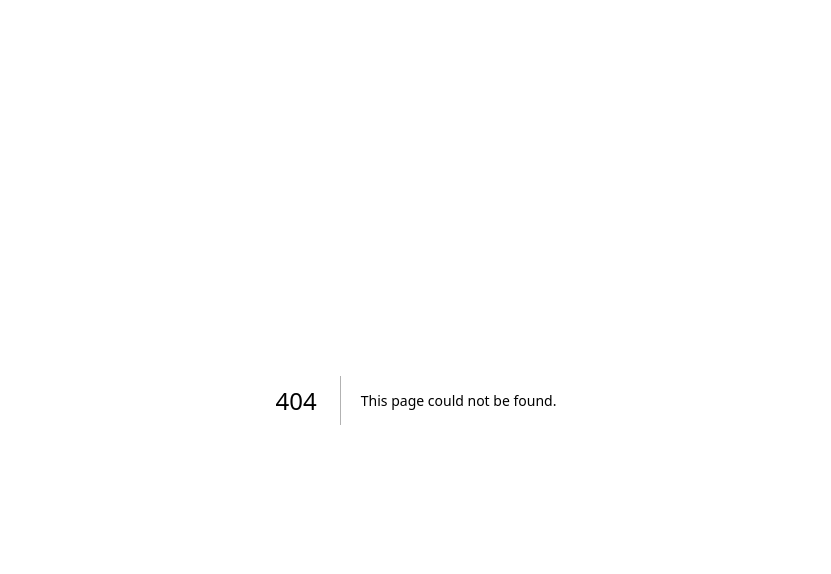
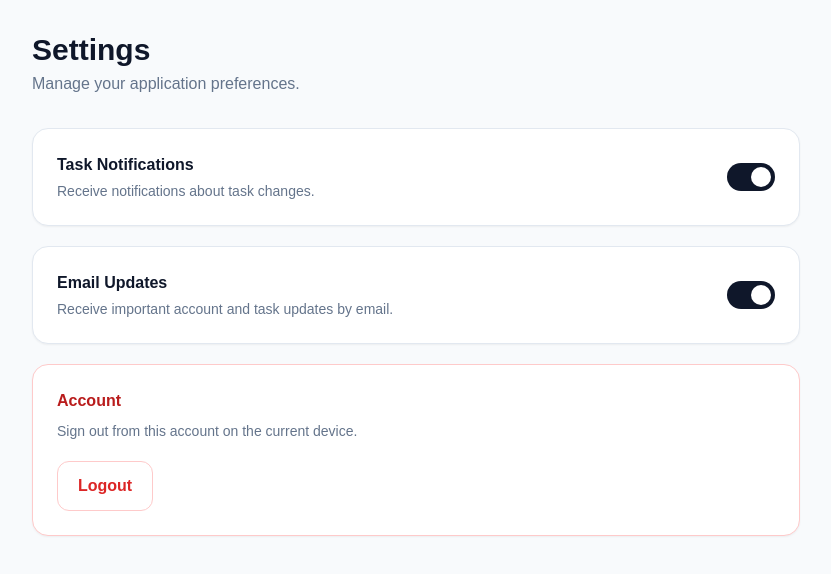
Before and after one commit to appdeveloper3882423-gif/task-manager, a Next.js app: page /dashboard/settings in a window 1280 px wide. Before the commit this address had no page. Shown: the top 574 px of the page, without its empty margins (224-1055 px from the left). Built offline with nearby package versions, Linux system fonts and the light colour scheme.

Commit message:
Create page.tsx

```diff
--- /dev/null
+++ b/app/dashboard/settings/page.tsx
@@ -0,0 +1,85 @@
+"use client";
+
+import { useState } from "react";
+
+export default function SettingsPage() {
+  const [notifications, setNotifications] = useState(true);
+  const [emailUpdates, setEmailUpdates] = useState(true);
+
+  return (
+    <main className="min-h-screen bg-slate-50 p-5 md:p-8">
+      <div className="mx-auto max-w-3xl">
+        <div className="mb-8">
+          <h1 className="text-3xl font-bold text-slate-900">Settings</h1>
+          <p className="mt-1 text-slate-500">
+            Manage your application preferences.
+          </p>
+        </div>
+
+        <div className="space-y-5">
+          <Setting
+            title="Task Notifications"
+            description="Receive notifications about task changes."
+            enabled={notifications}
+            onChange={setNotifications}
+          />
+
+          <Setting
+            title="Email Updates"
+            description="Receive important account and task updates by email."
+            enabled={emailUpdates}
+            onChange={setEmailUpdates}
+          />
+
+          <div className="rounded-2xl border border-red-200 bg-white p-6 shadow-sm">
+            <h2 className="font-bold text-red-700">Account</h2>
+
+            <p className="mt-2 text-sm text-slate-500">
+              Sign out from this account on the current device.
+            </p>
+
+            <button className="mt-5 rounded-xl border border-red-200 px-5 py-3 font-semibold text-red-600 hover:bg-red-50">
+              Logout
+            </button>
+          </div>
+        </div>
+      </div>
+    </main>
+  );
+}
+
+function Setting({
+  title,
+  description,
+  enabled,
+  onChange,
+}: {
+  title: string;
+  description: string;
+  enabled: boolean;
+  onChange: (value: boolean) => void;
+}) {
+  return (
+    <div className="flex items-center justify-between gap-5 rounded-2xl border border-slate-200 bg-white p-6 shadow-sm">
+      <div>
+        <h2 className="font-bold text-slate-900">{title}</h2>
+        <p className="mt-1 text-sm text-slate-500">{description}</p>
+      </div>
+
+      <button
+        type="button"
+        onClick={() => onChange(!enabled)}
+        className={`relative h-7 w-12 rounded-full transition ${
+          enabled ? "bg-slate-900" : "bg-slate-300"
+        }`}
+        aria-label={title}
+      >
+        <span
+          className={`absolute top-1 h-5 w-5 rounded-full bg-white transition ${
+            enabled ? "left-6" : "left-1"
+          }`}
+        />
+      </button>
+    </div>
+  );
+}
```
